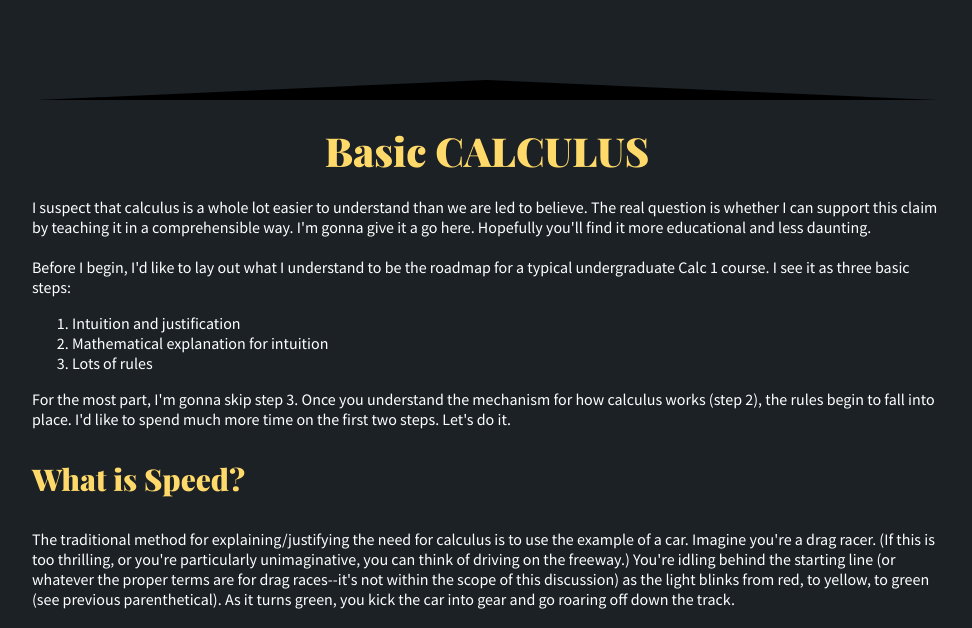
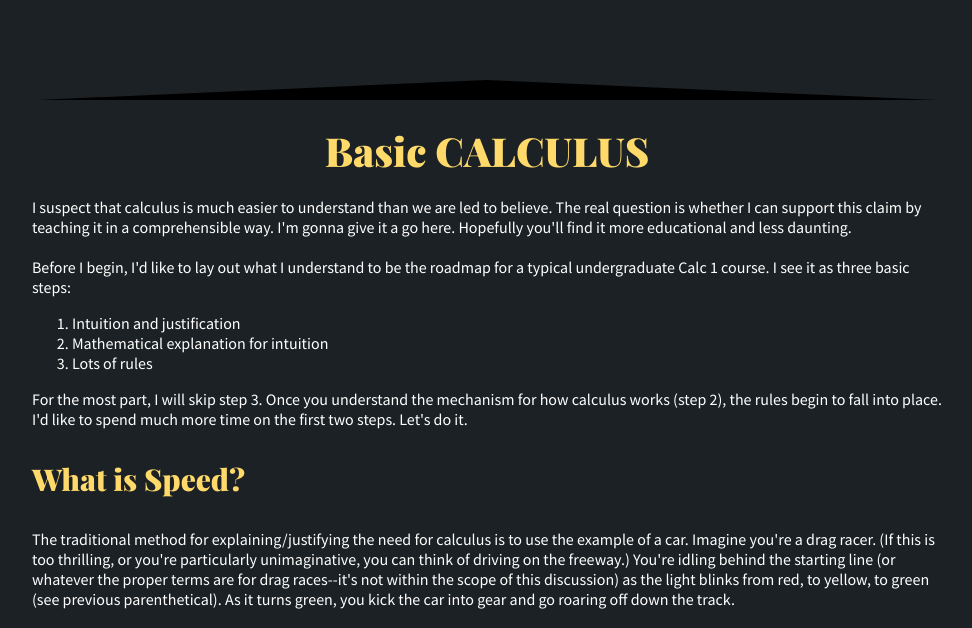
Before and after one commit to ahblay/website, a Flask app: template templates/t1.html in a window 1280 px wide. Shown: the top 628 px of the page, without its empty margins (153-1125 px from the left). Run offline with Flask 2, Linux system fonts and the light colour scheme; the template is opened without the code that fills it, so the values that code supplies are empty; some libraries are stand-ins or nearby versions.

Commit message:
Adds updated CV.

```diff
--- a/templates/index.html
+++ b/templates/index.html
@@ -40,8 +40,8 @@
     <br><br>
 
     <div class="projects">
-      <a href="/static/resume.pdf" id="resume" class="project border-yellow">
-        <div class="p-title">Resume</div>
+      <a href="/static/cv_censored.pdf" id="resume" class="project border-yellow">
+        <div class="p-title">CV</div>
       </a>
       <a href="https://github.com/ahblay" id="github" class="project border-yellow">
         <div class="p-title">GitHub</div>
--- a/templates/t1.html
+++ b/templates/t1.html
@@ -15,7 +15,7 @@ Basic Calculus
 
 {% block content %}
 <div class="desc">
-  I suspect that calculus is a whole lot easier to understand than we are led to believe. The real question is whether
+  I suspect that calculus is much easier to understand than we are led to believe. The real question is whether
   I can support this claim by teaching it in a comprehensible way. I'm gonna give it a go here. Hopefully you'll find
   it more educational and less daunting.
   <br><br>
@@ -26,7 +26,7 @@ Basic Calculus
     <li>Mathematical explanation for intuition</li>
     <li>Lots of rules</li>
   </ol>
-  For the most part, I'm gonna skip step 3. Once you understand the mechanism for how calculus works (step 2), the rules
+  For the most part, I will skip step 3. Once you understand the mechanism for how calculus works (step 2), the rules
   begin to fall into place. I'd like to spend much more time on the first two steps. Let's do it.
   <div class="title-sm yellow">What is Speed?</div>
   The traditional method for explaining/justifying the need for calculus is to use the example of a car. Imagine you're
```
Also changed, not shown: 2 other files.
